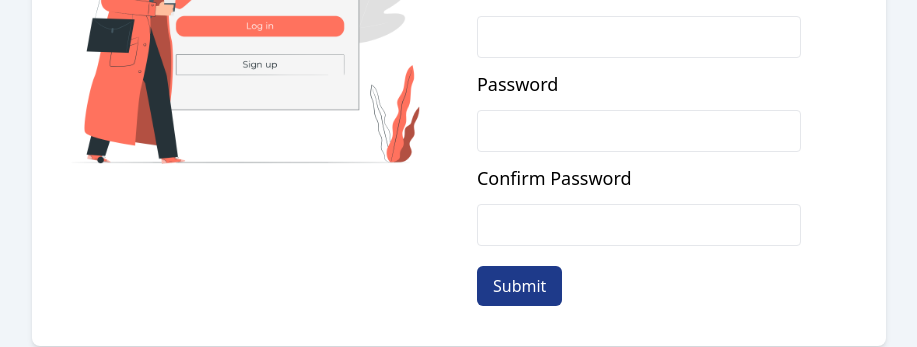
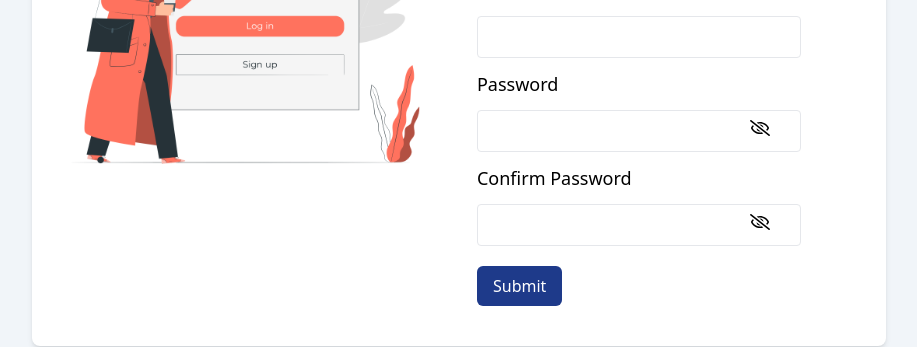
Before and after one commit to himsgyawali54/Food-Zone, a React (Vite) app: page / in a window 1280 px wide. Shown: the part 342-689 px from the top of the page, without its empty margins (181-1098 px from the left). Built offline with nearby package versions, Linux system fonts and the light colour scheme.

Commit message:
json server added

```diff
--- a/package.json
+++ b/package.json
@@ -16,6 +16,7 @@
     "react": "^18.2.0",
     "react-dom": "^18.2.0",
     "react-hook-form": "^7.49.3",
+    "react-icons": "^5.0.1",
     "react-redux": "^9.0.4",
     "redux-thunk": "^3.1.0"
   },
--- a/src/Login/LoginForm.tsx
+++ b/src/Login/LoginForm.tsx
@@ -1,4 +1,7 @@
+import { useState } from "react";
 import { useForm } from "react-hook-form";
+import { FaRegEye, FaRegEyeSlash } from "react-icons/fa";
+
 type Inputs = {
   username: string;
   email: string;
@@ -7,6 +10,9 @@ type Inputs = {
 };
 
 const LoginForm = () => {
+  const [toogleVisibility, setToogleVisibility] = useState(false);
+  const [toogleCPVisibility, setToogleCPVisibility] = useState(false);
+
   const {
     register,
     handleSubmit,
@@ -18,6 +24,15 @@ const LoginForm = () => {
   const onSubmit = (data: Inputs) => {
     console.log(data);
     reset();
+    setToogleVisibility(false);
+    setToogleCPVisibility(false);
+  };
+
+  const passwordVisibility = () => {
+    setToogleVisibility(!toogleVisibility);
+  };
+  const cpasswordVisibility = () => {
+    setToogleCPVisibility(!toogleCPVisibility);
   };
 
   return (
@@ -59,16 +74,30 @@ const LoginForm = () => {
                 <span>This Field Is required</span>
               )}
             </div>
-            <div className="mb-3 flex flex-col">
+            <div className="mb-3 flex flex-col relative">
               <label htmlFor="password">Password</label>
+
               <input
                 id="password"
                 {...register("password", { required: true })}
-                className="border rounded w-10/12 py-2 px-3"
+                className="border rounded w-10/12 py-2 px-3 "
+                type={toogleVisibility ? "text" : "password"}
               />
+
+              {toogleVisibility ? (
+                <FaRegEye
+                  className="absolute top-12 right-20 md:right-32 lg:right-24 text-xl cursor-pointer"
+                  onClick={passwordVisibility}
+                />
+              ) : (
+                <FaRegEyeSlash
+                  className="absolute top-12 right-20 md:right-32 lg:right-24 text-xl cursor-pointer"
+                  onClick={passwordVisibility}
+                />
+              )}
               {errors.password && <span>This Field Is required</span>}
             </div>
-            <div className="mb-3 flex flex-col">
+            <div className="mb-3 flex flex-col relative">
               <label htmlFor="confirmpassword">Confirm Password</label>
               <input
                 id="confirmpassword"
@@ -81,7 +110,19 @@ const LoginForm = () => {
                   },
                 })}
                 className="border rounded w-10/12 py-2 px-3"
+                type={toogleCPVisibility ? "text" : "password"}
               />
+              {toogleCPVisibility ? (
+                <FaRegEye
+                  className="absolute top-12 right-20 md:right-32 lg:right-24 text-xl cursor-pointer"
+                  onClick={cpasswordVisibility}
+                />
+              ) : (
+                <FaRegEyeSlash
+                  className="absolute top-12 right-20 md:right-32 lg:right-24 text-xl cursor-pointer"
+                  onClick={cpasswordVisibility}
+                />
+              )}
               {errors.confirmpassword && (
                 <span>The passwords do not match</span>
               )}
--- a/src/MainView/ItemsList.jsx
+++ b/src/MainView/ItemsList.jsx
@@ -48,7 +48,7 @@ const ItemsList = ({ showAll }) => {
             )}
           </div>
         ) : (
-          <div className="flex flex-col justify-center items-center mt-28 gap-5">
+          <div className="flex flex-col justify-center items-center mt-28 gap-5 menu-list">
             <svg
               class="w-6 h-6 text-gray-800 dark:text-white"
               aria-hidden="true"
--- /dev/null
+++ b/src/feature/UserSlice.tsx
@@ -0,0 +1,19 @@
+import { createSlice } from "@reduxjs/toolkit";
+const initialState = {
+  Users: [],
+  isLoggedIn: false,
+};
+export const userAuthSlice = createSlice({
+  name: "loginuser",
+  initialState,
+  reducers: {
+    loginSuccess: (state) => {
+      state.isLoggedIn = true;
+    },
+    logoutsuccess: (state) => {
+      state.isLoggedIn = false;
+    },
+  },
+});
+export const { loginSuccess, logoutsuccess } = userAuthSlice.actions;
+export default userAuthSlice.reducer;
--- a/src/index.css
+++ b/src/index.css
@@ -35,11 +35,11 @@
       -webkit-transform: scale(1);
     }
   }
-  svg {
+  .menu-list svg {
     -webkit-animation: mover 1s infinite alternate;
     animation: mover 1s infinite alternate;
   }
-  svg {
+  .menu-list svg {
     -webkit-animation: mover 1s infinite alternate;
     animation: mover 1s infinite alternate;
   }
```
Also changed, not shown: user.json (added, +18 -0 lines), 1 other file (tests, documents, lock files or other folders).
